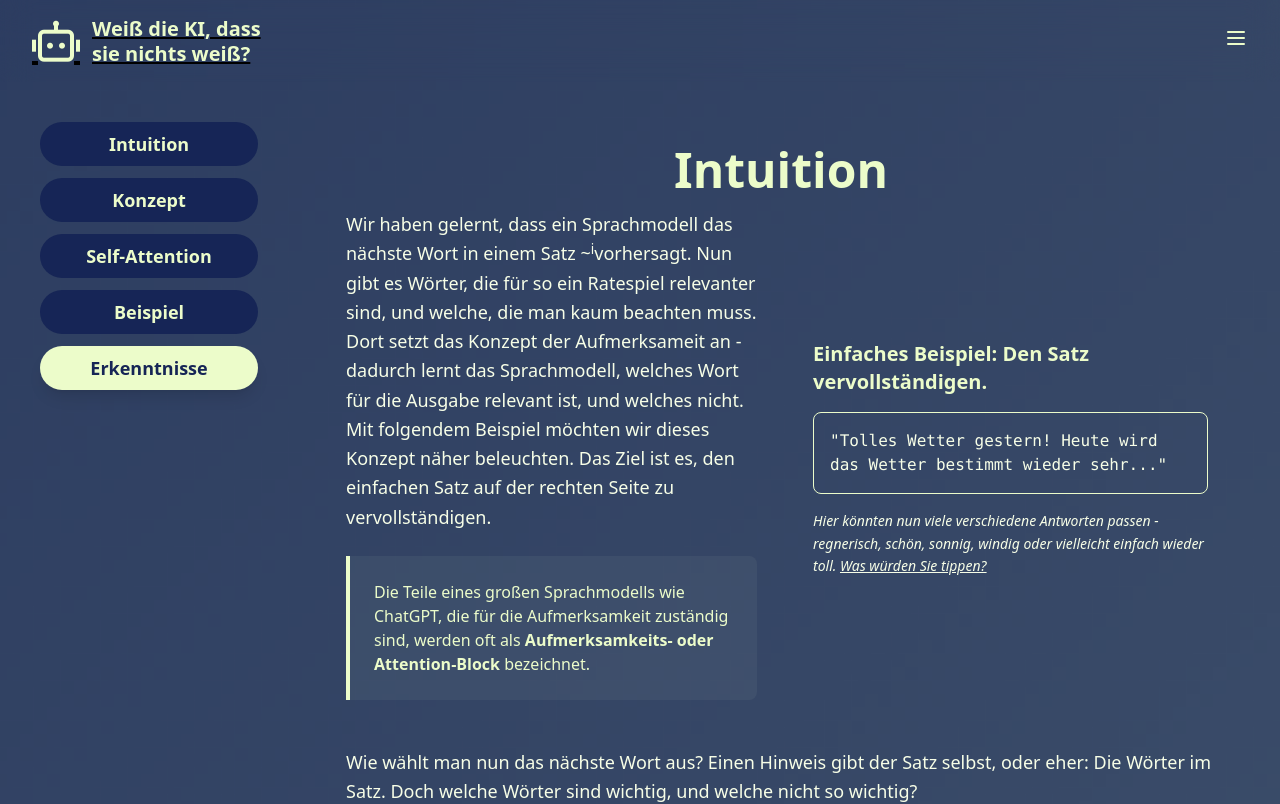
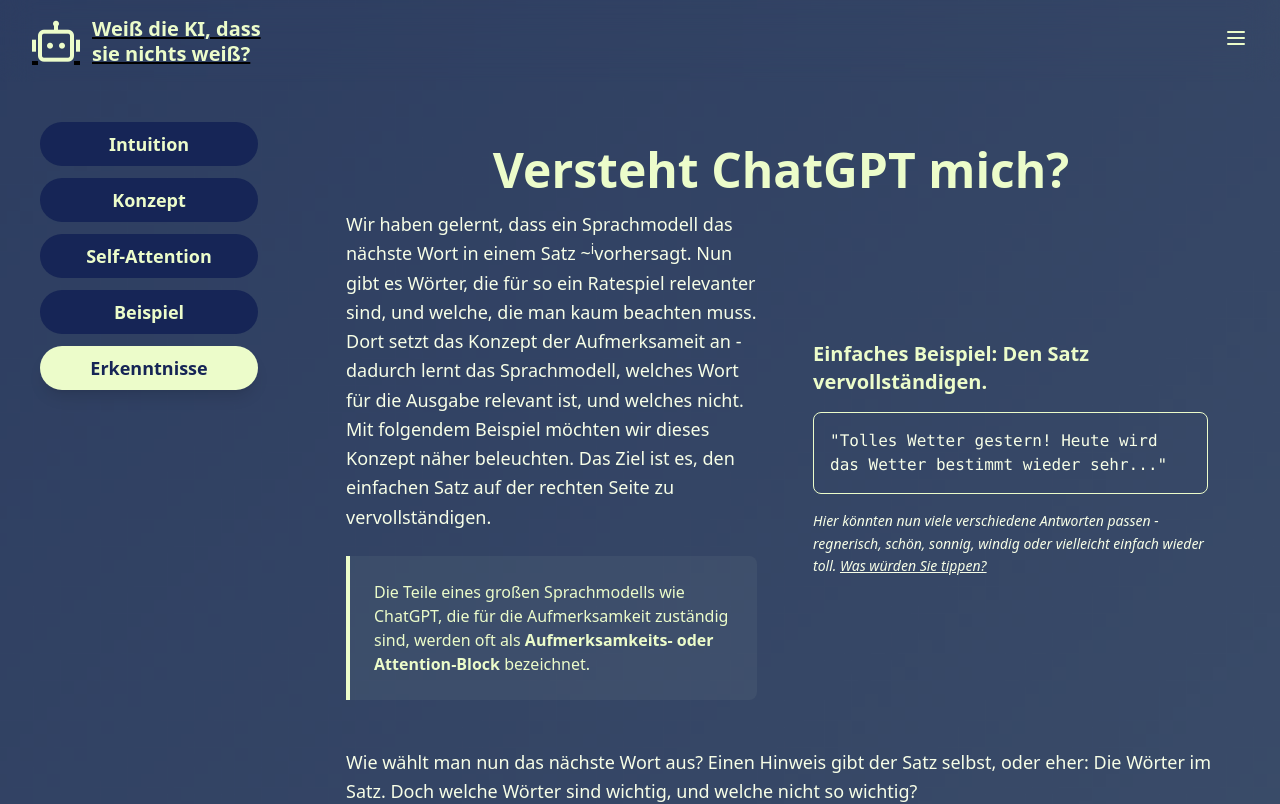
Before and after one commit to TNattermann/weiss-die-ki-dass-sie-nichts-weiss-frontend, a React (Vite) app: page /attention in a window 1280 px wide. Shown: the top 804 px of the page. Built offline with nearby package versions, Linux system fonts and the light colour scheme.

Commit message:
adjusted Attention Intro

```diff
--- a/src/pages/attention/AttentionIntroduction.tsx
+++ b/src/pages/attention/AttentionIntroduction.tsx
@@ -62,7 +62,7 @@
     <section className="py-6 px-6" id="educational-content">
       <div className="max-w-6xl mx-auto">
         <h1 className="text-5xl font-bold text-center text-primary mb-4">
-          Intuition
+          Versteht ChatGPT mich?
         </h1>
         <div className="grid grid-cols-1 lg:grid-cols-2 gap-12 items-center mb-6">
           <div>
```
